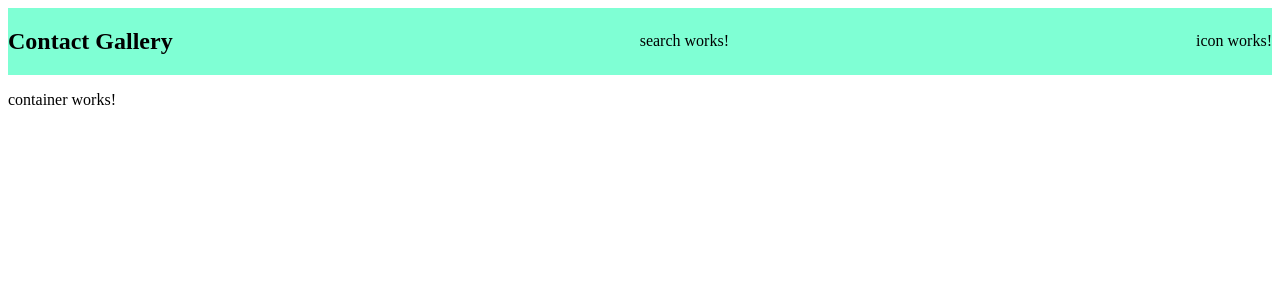
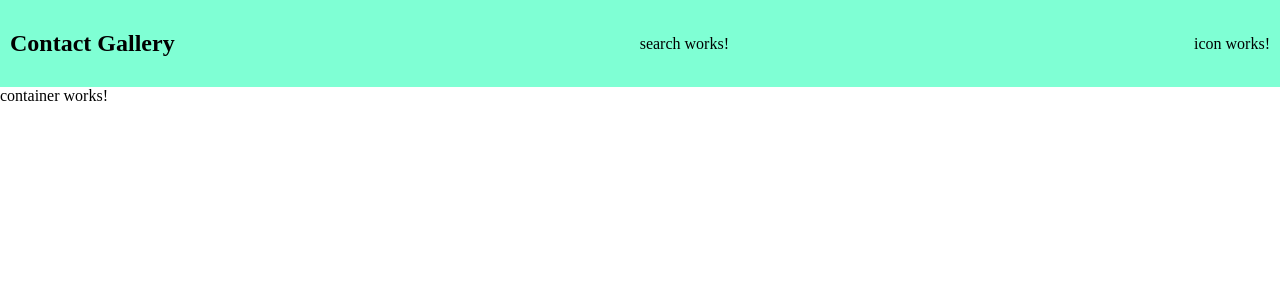
Before and after one commit to rishabhgist/contact-gallery, an Angular app in the folder p1-build-component-hierarchy/contact-gallery/: page / in a window 1280 px wide. Shown: the top 300 px of the page. Built offline with nearby package versions, Linux system fonts and the light colour scheme.

Commit message:
added global css and header style

```diff
--- a/p1-build-component-hierarchy/contact-gallery/src/app/header/header.component.css
+++ b/p1-build-component-hierarchy/contact-gallery/src/app/header/header.component.css
@@ -3,4 +3,5 @@
     justify-content: space-between;
     align-items: center;
     background-color: aquamarine;
+    padding: 30px 10px;
 }
--- a/p1-build-component-hierarchy/contact-gallery/src/styles.css
+++ b/p1-build-component-hierarchy/contact-gallery/src/styles.css
@@ -1 +1,6 @@
 /* You can add global styles to this file, and also import other style files */
+*{
+    box-sizing: border-box;
+    margin: 0;
+    padding: 0;
+}
```
